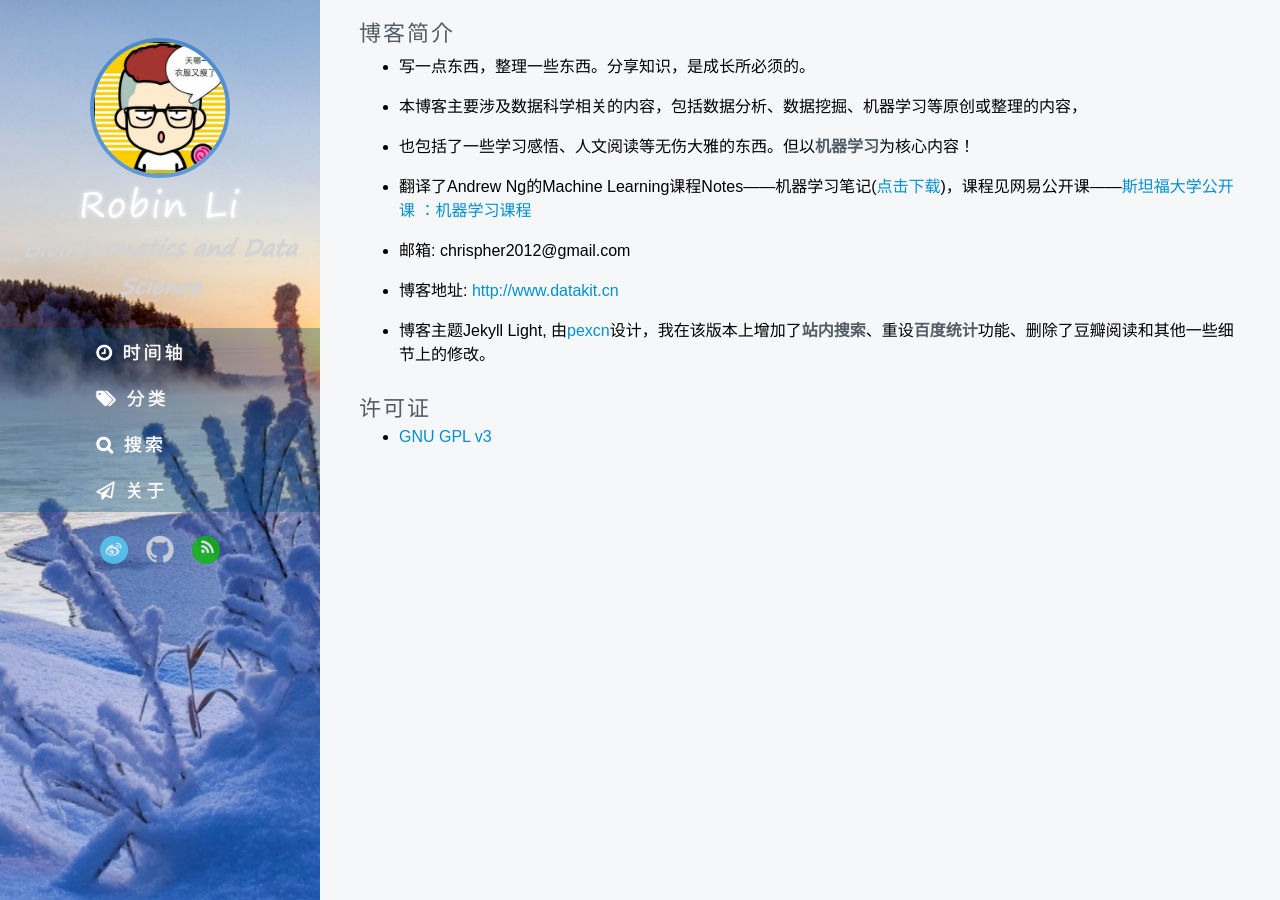
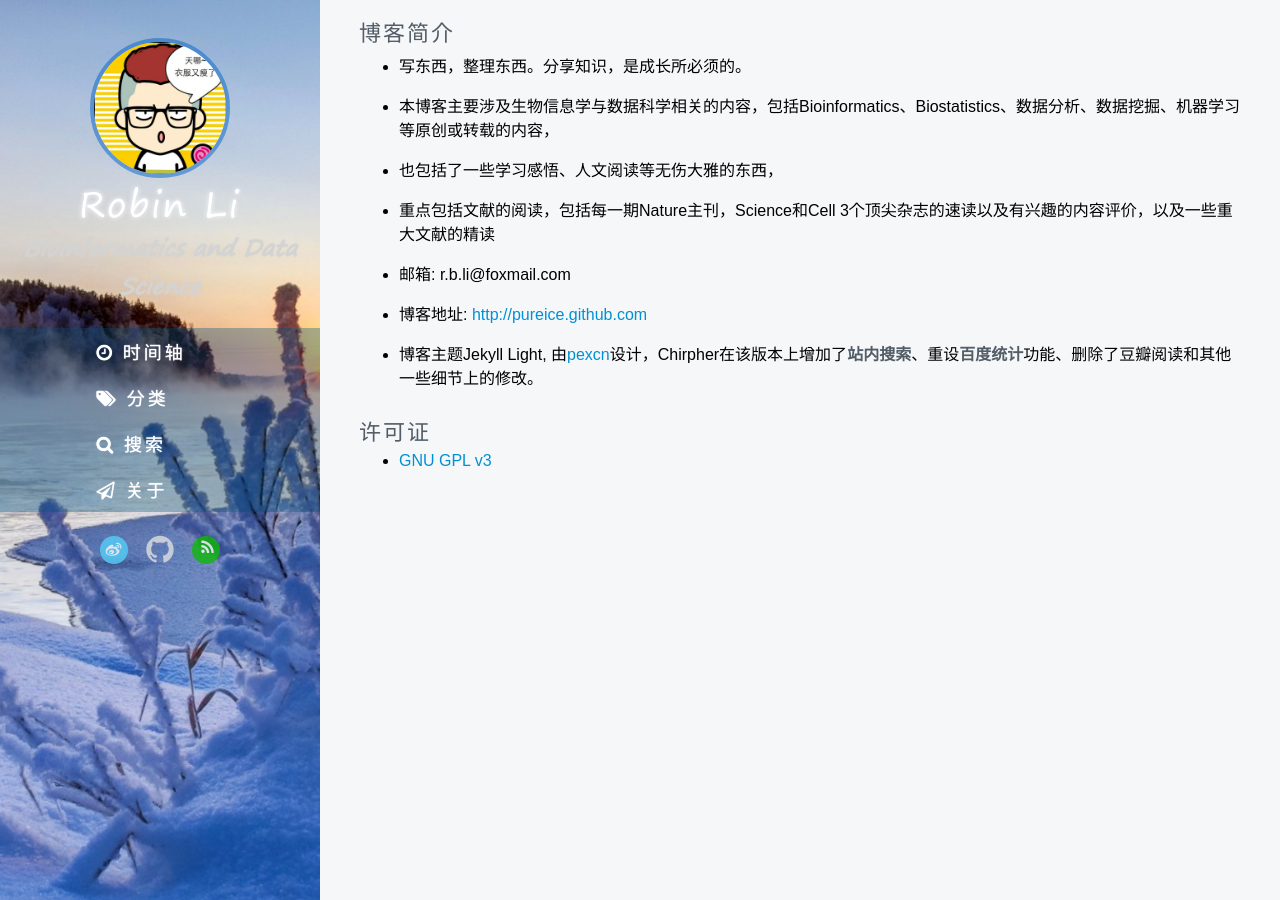
Before and after one commit to pureice/pureice.github.com, a Jekyll site: the page built from page/about.md, in a window 1280 px wide. Built offline with Jekyll 4.4.1, drawn with Linux system fonts in a browser that asks for light colours; some web fonts are replaced; comment, search, counter and statistics services are not loaded.

Commit message:
modify about.md

```diff
--- a/page/about.md
+++ b/page/about.md
@@ -5,19 +5,19 @@ title: 个人博客
 
 ### 博客简介
 
-- 写一点东西，整理一些东西。分享知识，是成长所必须的。
+- 写东西，整理东西。分享知识，是成长所必须的。
 
-- 本博客主要涉及数据科学相关的内容，包括数据分析、数据挖掘、机器学习等原创或整理的内容，
+- 本博客主要涉及生物信息学与数据科学相关的内容，包括Bioinformatics、Biostatistics、数据分析、数据挖掘、机器学习等原创或转载的内容，
 
-- 也包括了一些学习感悟、人文阅读等无伤大雅的东西。但以**机器学习**为核心内容！
+- 也包括了一些学习感悟、人文阅读等无伤大雅的东西，
 
-- 翻译了Andrew Ng的Machine Learning课程Notes——机器学习笔记([点击下载](https://raw.githubusercontent.com/chrispher/chrispher.github.com/master/_draft/%E6%9C%BA%E5%99%A8%E5%AD%A6%E4%B9%A0%E7%AC%94%E8%AE%B0_%E6%96%AF%E5%9D%A6%E7%A6%8F_%E5%88%9D%E7%A8%BFv1.docx))，课程见网易公开课——[斯坦福大学公开课 ：机器学习课程](http://v.163.com/special/opencourse/machinelearning.html)
+- 重点包括文献的阅读，包括每一期Nature主刊，Science和Cell 3个顶尖杂志的速读以及有兴趣的内容评价，以及一些重大文献的精读
 
-- 邮箱: chrispher2012@gmail.com
+- 邮箱: r.b.li@foxmail.com
 
-- 博客地址: [http://www.datakit.cn](http://www.datakit.cn)
+- 博客地址: [http://pureice.github.com](http://pureice.github.com)
 
-- 博客主题Jekyll Light, 由[pexcn](https://github.com/pexcn/Jekyll-Light)设计，我在该版本上增加了**站内搜索**、重设**百度统计**功能、删除了豆瓣阅读和其他一些细节上的修改。
+- 博客主题Jekyll Light, 由[pexcn](https://github.com/pexcn/Jekyll-Light)设计，Chirpher在该版本上增加了**站内搜索**、重设**百度统计**功能、删除了豆瓣阅读和其他一些细节上的修改。
 
 ### 许可证
 
```
